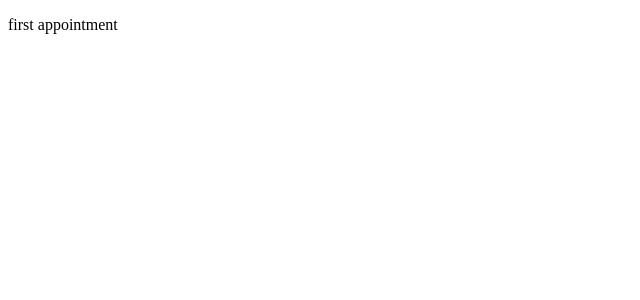
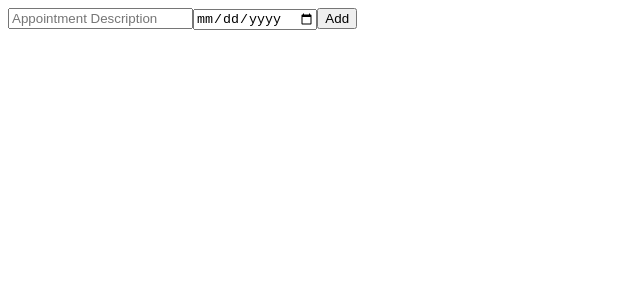
Before and after one commit to JoyPedze/appointment-app, an Angular app: page / in a window 1280 px wide. Shown: the top 300 px of the page, without its empty margins (0-640 px from the left). Built offline with nearby package versions, Linux system fonts and the light colour scheme.

Commit message:
Added addAppointment method

```diff
--- a/src/app/app.module.ts
+++ b/src/app/app.module.ts
@@ -1,6 +1,6 @@
 import { NgModule } from '@angular/core';
 import { BrowserModule, provideClientHydration } from '@angular/platform-browser';
-
+import { FormsModule } from '@angular/forms';
 import { AppRoutingModule } from './app-routing.module';
 import { AppComponent } from './app.component';
 import { AppointmentListComponent } from './appointment-list/appointment-list.component';
@@ -12,7 +12,8 @@ import { AppointmentListComponent } from './appointment-list/appointment-list.co
   ],
   imports: [
     BrowserModule,
-    AppRoutingModule
+    AppRoutingModule,
+    FormsModule
   ],
   providers: [
     provideClientHydration()
--- a/src/app/appointment-list/appointment-list.component.html
+++ b/src/app/appointment-list/appointment-list.component.html
@@ -1 +1,5 @@
-<p>{{appointment}}</p>
+<div>
+    <input [(ngModel)]="appointmentTitle" type="text" placeholder="Appointment Description">
+    <input [(ngModel)]="appointmentDate" type="date" placeholder="Appointment Date">
+    <button (click)="addAppointment()">Add</button>
+</div>
--- a/src/app/appointment-list/appointment-list.component.ts
+++ b/src/app/appointment-list/appointment-list.component.ts
@@ -1,4 +1,5 @@
 import { Component } from '@angular/core';
+import { Appointment } from '../models/appointment';
 
 @Component({
   selector: 'app-appointment-list',
@@ -6,5 +7,26 @@ import { Component } from '@angular/core';
   styleUrl: './appointment-list.component.css'
 })
 export class AppointmentListComponent {
-  appointment:String = "first appointment";
+  appointmentTitle:string = "";
+  appointmentDate:Date = new Date();
+  appointments:Appointment[] = [];
+
+  addAppointment(){
+    //check if fields are not empty
+    if(this.appointmentTitle.trim().length && this.appointmentDate){
+      //create an Appointment
+      let newAppointment:Appointment = {
+        id: Date.now(),
+        title:this.appointmentTitle,
+        date:this.appointmentDate
+      }
+      //adding them to our array
+      this.appointments.push(newAppointment);
+      //resetting the fields
+      this.appointmentTitle = "";
+      this.appointmentDate = new Date();
+
+      alert(this.appointments.length)
+    }
+  }
 }
--- /dev/null
+++ b/src/app/models/appointment.ts
@@ -0,0 +1,5 @@
+export interface Appointment {
+    id: number,
+    title: string,
+    date: Date
+}
```
